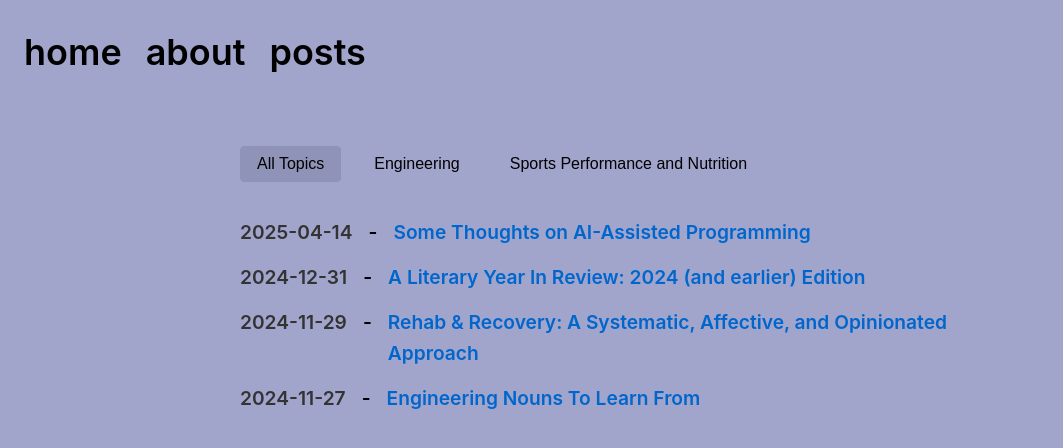
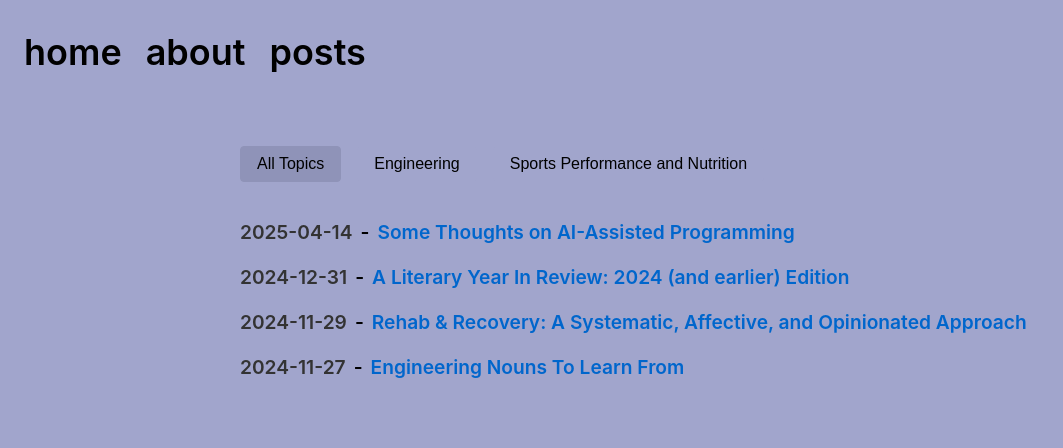
Before and after one commit to MaanasSathaye/msathaye.com, a React (Vite) app in the folder msathaye-console/: page /posts in a window 1280 px wide. Shown: the top 448 px of the page, without its empty margins (0-1063 px from the left). Built offline with nearby package versions, Linux system fonts and the light colour scheme.

Commit message:
revert formatting again

```diff
--- a/msathaye-console/src/css/App.css
+++ b/msathaye-console/src/css/App.css
@@ -412,19 +412,13 @@ hr {
 
 .post-line {
   margin: 1rem 0;
-  display: grid;
-  grid-template-columns: 120px auto 1fr;
+  display: flex;
+  align-items: center;
   gap: 0.5rem;
-  align-items: center;
 }
 
 .post-date {
   color: #666;
-}
-
-.post-hyphen {
-  justify-self: center;
-  padding: 0 0.5rem;
 }
 
 .post-title {
```
